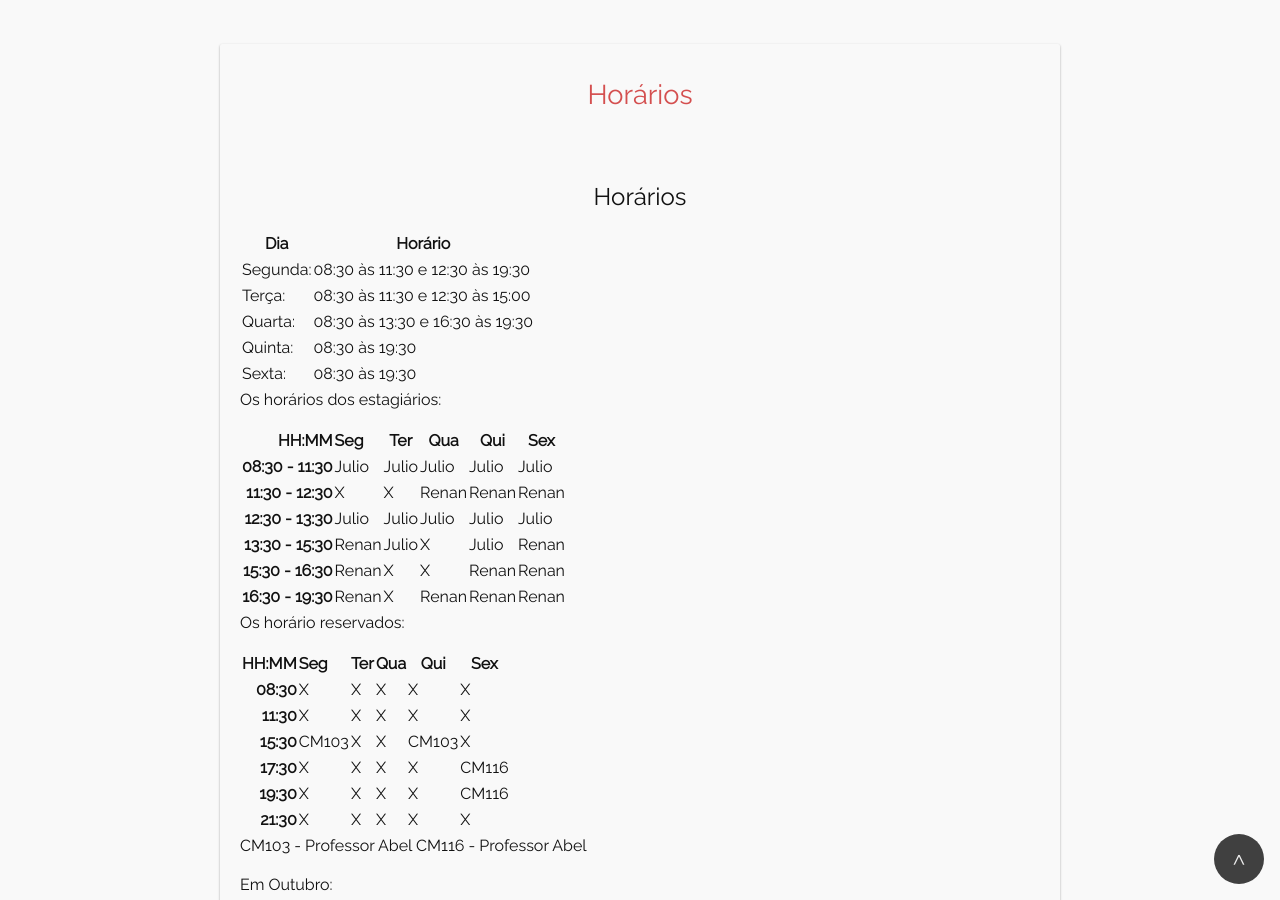
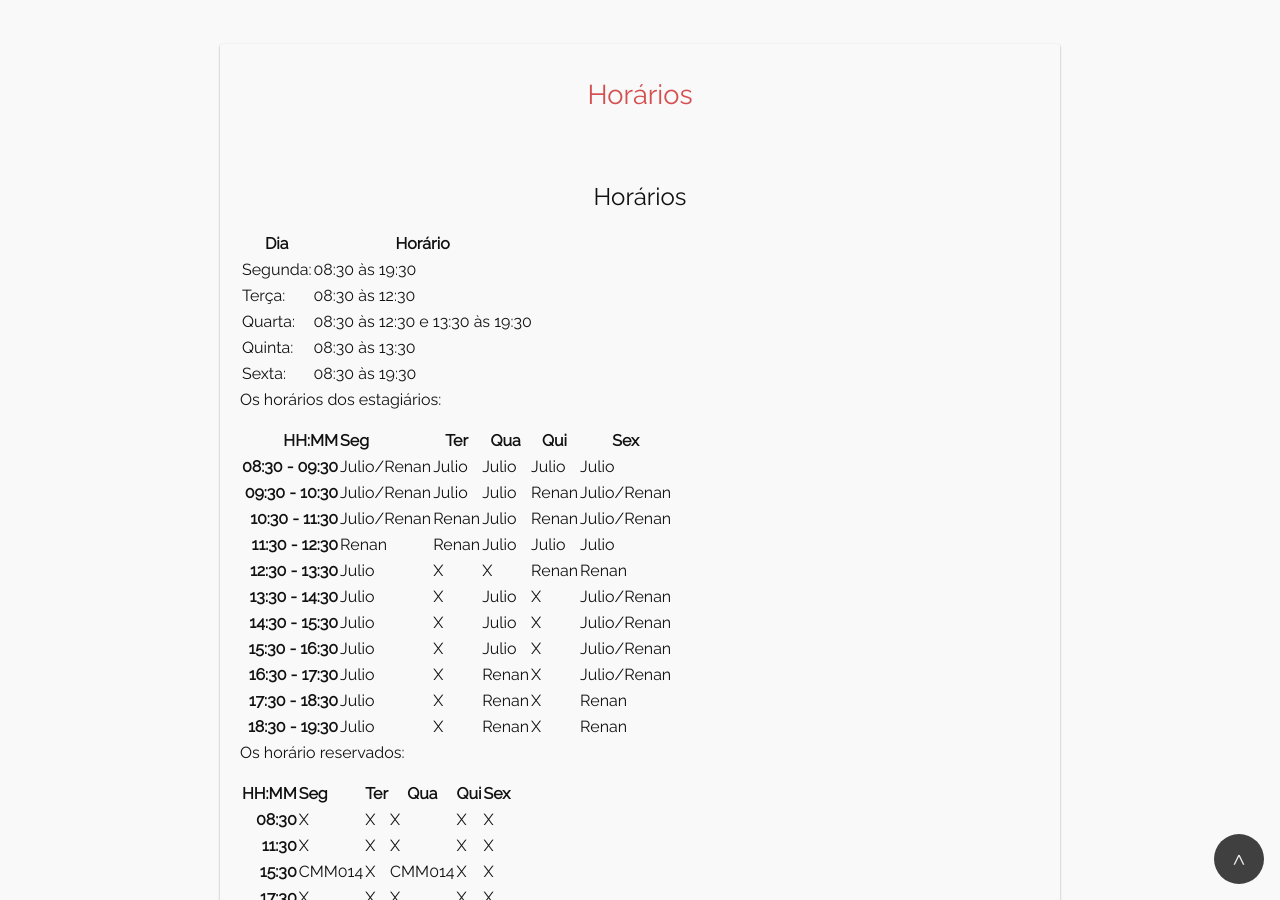
Before and after one commit to ufpr-lamind/ufpr-lamind.github.io, a Jekyll site: the page built from horario.md, in a window 1280 px wide and 900 px high, scrolled down 618 px. Built offline with Jekyll 4.4.1, drawn with Linux system fonts in a browser that asks for light colours; our own code applies the rules of GitHub Pages for plain Markdown files; some of the changed text lies outside the part shown.

Commit message:
update do horario, reserva CMM014 e estado dos pcs

```diff
--- a/horario.md
+++ b/horario.md
@@ -2,10 +2,10 @@
 
 Dia      | Horário
 -------- | -------
-Segunda: | 08:30 às 11:30 e 12:30 às 19:30
-Terça:   | 08:30 às 11:30 e 12:30 às 15:00
-Quarta:  | 08:30 às 13:30 e 16:30 às 19:30
-Quinta:  | 08:30 às 19:30
+Segunda: | 08:30 às 19:30
+Terça:   | 08:30 às 12:30
+Quarta:  | 08:30 às 12:30 e 13:30 às 19:30
+Quinta:  | 08:30 às 13:30
 Sexta:   | 08:30 às 19:30
 
 Os horários dos estagiários:
@@ -13,12 +13,17 @@ Os horários dos estagiários:
 
 HH:MM | Seg | Ter | Qua | Qui | Sex
 --: | :--- | --- | --- | --- | ---
-**08:30 - 11:30** | Julio | Julio | Julio | Julio | Julio
-**11:30 - 12:30** |   X   |   X   | Renan | Renan | Renan
-**12:30 - 13:30** | Julio | Julio | Julio | Julio | Julio
-**13:30 - 15:30** | Renan | Julio |   X   | Julio | Renan
-**15:30 - 16:30** | Renan |   X   |   X   | Renan | Renan
-**16:30 - 19:30** | Renan |   X   | Renan | Renan | Renan
+**08:30 - 09:30** | Julio/Renan | Julio | Julio | Julio | Julio
+**09:30 - 10:30** | Julio/Renan | Julio | Julio | Renan | Julio/Renan
+**10:30 - 11:30** | Julio/Renan | Renan | Julio | Renan | Julio/Renan
+**11:30 - 12:30** |    Renan    | Renan | Julio | Julio | Julio
+**12:30 - 13:30** |    Julio    |   X   |   X   | Renan | Renan
+**13:30 - 14:30** |    Julio    |   X   | Julio |   X   | Julio/Renan
+**14:30 - 15:30** |    Julio    |   X   | Julio |   X   | Julio/Renan
+**15:30 - 16:30** |    Julio    |   X   | Julio |   X   | Julio/Renan
+**16:30 - 17:30** |    Julio    |   X   | Renan |   X   | Julio/Renan
+**17:30 - 18:30** |    Julio    |   X   | Renan |   X   | Renan
+**18:30 - 19:30** |    Julio    |   X   | Renan |   X   | Renan
 
 Os horário reservados:
 
@@ -26,26 +31,9 @@ Os horário reservados:
   --:      | :---  |  ---  |  ---  |  ---  | ---
  **08:30** |   X   |   X   |   X   |   X   |   X
  **11:30** |   X   |   X   |   X   |   X   |   X
- **15:30** | CM103 |   X   |   X   | CM103 |   X
- **17:30** |   X   |   X   |   X   |   X   | CM116
- **19:30** |   X   |   X   |   X   |   X   | CM116
+ **15:30** | CMM014|   X   | CMM014|   X   |   X
+ **17:30** |   X   |   X   |   X   |   X   |   X
+ **19:30** |   X   |   X   |   X   |   X   |   X
  **21:30** |   X   |   X   |   X   |   X   |   X
 
-
-CM103 - Professor Abel
-CM116 - Professor Abel
-
-Em Outubro:
-- Dia 2 (terça-feira), aula Prof. Roberto Ribeiro de 15:30 a 17:30;
-- Dia 5 (sexta-feira), aula Prof. Roberto Ribeiro de 15:30 a 17:30;
-- Dia 6 (sábado), Curso Geogebra de 8:30 a 11:30;
-- Dia 9 (terça-feira), aula Prof. Roberto Ribeiro de 15:30 a 17:30;
-- Dia 11 (quinta-feira), projeto de extensão com professores, Prof. Carlos Henrique das 7:30 as 11:30;
-- Dia 16 (terça-feira), aula Prof. Roberto Ribeiro de 15:30 a 17:30;
-- Dia 20 (sábado), Prof. Abel Siqueira;
-
-Em Novembro :
-- Dia 6 (terça-feira), curso Geogebra das 19:00 às 22:00;
-- Dia 7 (quarta-feira), curso Latex das 19:00 às 22:00;
-- Dia 8 (quinta-feira), curso Geogebra das 19:00 às 22:00;
-- Dia 9 (sexta-feira), aula Prof. Roberto Ribeiro das 15:30 às 17:30;
+CMM014 - Professor Abel
```
Also changed, not shown: Estado-Pcs.md (+2 -3 lines), about.md (+2 -2 lines).
